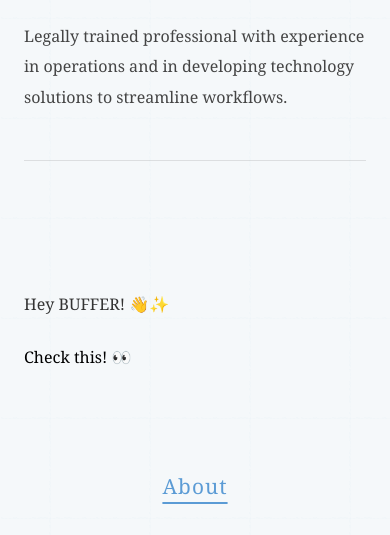
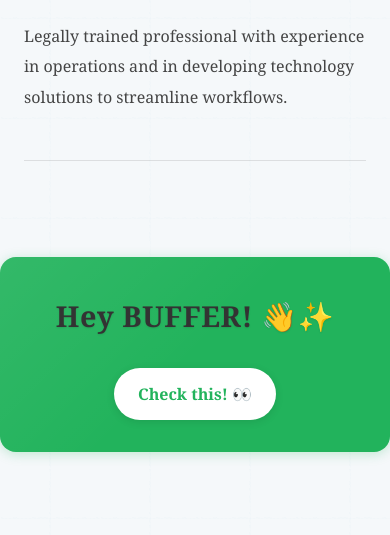
Before and after one commit to sgubm/sgubm.github.io, a plain HTML site: page index.html in a window 390 px wide. Shown: the part 232-767 px from the top of the page. Drawn offline with Linux system fonts and the light colour scheme.

Commit message:
Add buffer-style banner with responsive design

```diff
--- a/style.css
+++ b/style.css
@@ -117,6 +117,66 @@ body::before {
   margin-bottom: 6rem;
   padding-bottom: 3rem;
   border-bottom: 1px solid rgba(0, 0, 0, 0.1);
+}
+
+/* Buffer-style banner – green and rounded aesthetic inspired by buffer.com */
+.buffer-banner {
+  background: #22b35c;
+  color: #fff;
+  text-align: center;
+  padding: 3rem 2rem;
+  margin: 0 -2rem 4rem;
+  border-radius: 20px;
+  box-shadow: 0 2px 12px rgba(34, 179, 92, 0.25);
+  position: relative;
+  overflow: hidden;
+  display: flex;
+  flex-direction: column;
+  align-items: center;
+  justify-content: center;
+}
+
+.buffer-banner::before {
+  content: '';
+  position: absolute;
+  top: 0;
+  left: 0;
+  right: 0;
+  bottom: 0;
+  background: linear-gradient(135deg, rgba(255,255,255,0.08) 0%, transparent 50%);
+  pointer-events: none;
+}
+
+.buffer-banner-text {
+  font-size: 2.5rem;
+  font-weight: 600;
+  letter-spacing: 0.02em;
+  margin-bottom: 1.5rem;
+  text-shadow: 0 1px 2px rgba(0, 0, 0, 0.1);
+  position: relative;
+  text-align: center;
+  width: 100%;
+}
+
+.buffer-cta-button {
+  display: inline-block;
+  background: #fff;
+  color: #22b35c;
+  font-size: 1.1rem;
+  font-weight: 600;
+  padding: 0.85rem 2rem;
+  border-radius: 9999px;
+  text-decoration: none;
+  border: none;
+  box-shadow: 0 2px 8px rgba(0, 0, 0, 0.1);
+  transition: transform 0.2s ease, box-shadow 0.2s ease, background 0.2s ease;
+  position: relative;
+}
+
+.buffer-cta-button:hover {
+  transform: translateY(-1px);
+  box-shadow: 0 4px 14px rgba(0, 0, 0, 0.12);
+  background: #f7f7f7;
 }
 
 .hero h1 {
@@ -661,6 +721,19 @@ a:hover {
 }
 
 @media (max-width: 768px) {
+  .buffer-banner {
+    margin-left: -1.5rem;
+    margin-right: -1.5rem;
+    padding: 2rem 1rem;
+    border-radius: 16px;
+  }
+  .buffer-banner-text {
+    font-size: 1.8rem;
+  }
+  .buffer-cta-button {
+    padding: 0.75rem 1.5rem;
+    font-size: 1rem;
+  }
   .main-nav ul {
     gap: 1.5rem;
     padding: 0 1rem;
```
